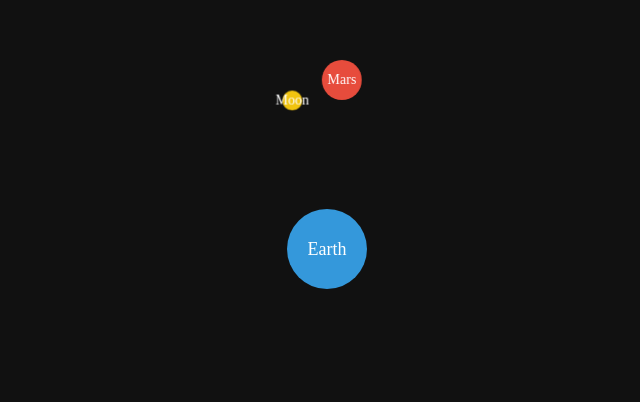
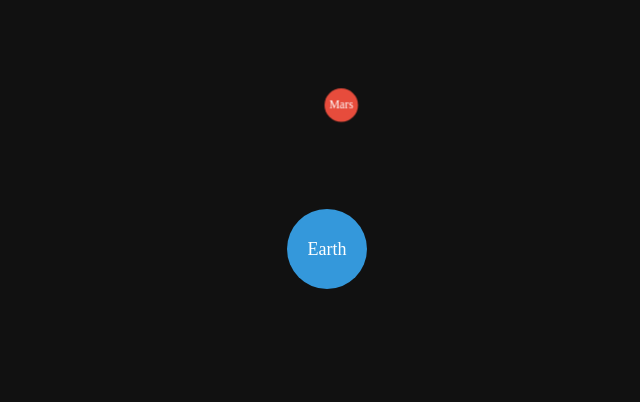
Before and after one commit to heal2017/heal2017.github.io, a plain HTML site: page index.html in a window 1280 px wide. Shown: the part 151-553 px from the top of the page, without its empty margins (313-953 px from the left). Drawn offline with Linux system fonts and the light colour scheme.

Commit message:
Update index.html

```diff
--- a/index.html
+++ b/index.html
@@ -3,7 +3,7 @@
 <head>
 <meta charset="UTF-8">
 <meta name="viewport" content="width=device-width, initial-scale=1.0">
-<title>3D Earth-Moon Model</title>
+<title>3D Orbit with Depth Effect</title>
 <style>
   * {
     margin: 0;
@@ -23,10 +23,13 @@
 
   .container {
     perspective: 1000px;
+    position: relative;
+    width: 300px;
+    height: 300px;
   }
 
   .center {
-    position: relative;
+    position: absolute;
     width: 80px;
     height: 80px;
     background-color: #3498db;
@@ -36,20 +39,14 @@
     align-items: center;
     color: white;
     font-size: 18px;
-    transform-style: preserve-3d;
-  }
-
-  .orbit {
-    position: absolute;
-    width: 300px;
-    height: 300px;
+    text-align: center;
     top: 50%;
     left: 50%;
     transform: translate(-50%, -50%);
-    transform-style: preserve-3d;
+    z-index: 1;
   }
 
-  .planet, .moon {
+  .orbiting-sphere {
     position: absolute;
     width: 40px;
     height: 40px;
@@ -60,49 +57,37 @@
     align-items: center;
     color: white;
     font-size: 14px;
-  }
-
-  .moon {
-    width: 20px;
-    height: 20px;
-    background-color: #f1c40f;
+    text-align: center;
   }
 </style>
 </head>
 <body>
   <div class="container">
     <div class="center">Earth</div>
-    <div class="orbit">
-      <div class="planet">Mars</div>
-      <div class="moon">Moon</div>
-    </div>
+    <div class="orbiting-sphere">Mars</div>
   </div>
 
   <script>
-    const orbit = document.querySelector('.orbit');
-    const planet = document.querySelector('.planet');
-    const moon = document.querySelector('.moon');
-
-    let anglePlanet = 0;
-    let angleMoon = 0;
+    const orbitingSphere = document.querySelector('.orbiting-sphere');
+    let angle = 0;
 
     function animate() {
-      // Planet rotation around the Earth
-      const radiusPlanet = 150;
-      anglePlanet += 0.02;
-      const xPlanet = radiusPlanet * Math.cos(anglePlanet);
-      const yPlanet = radiusPlanet * Math.sin(anglePlanet);
+      // 计算轨道半径
+      const radius = 150;
 
-      planet.style.transform = `translate3d(${xPlanet}px, ${yPlanet}px, 0)`;
+      // 更新角度以实现旋转效果
+      angle += 0.02;
 
-      // Moon rotation around the planet
-      const radiusMoon = 50;
-      angleMoon += 0.05;
-      const xMoon = xPlanet + radiusMoon * Math.cos(angleMoon);
-      const yMoon = yPlanet + radiusMoon * Math.sin(angleMoon);
+      // 计算 orbiting-sphere 的 3D 坐标
+      const x = radius * Math.cos(angle);
+      const y = radius * Math.sin(angle) / 2;  // 调整y坐标以模拟环绕效果
+      const z = radius * Math.sin(angle);
 
-      moon.style.transform = `translate3d(${xMoon}px, ${yMoon}px, 0)`;
+      // 根据 z 坐标设置缩放比例和 z-index
+      const scale = (z + radius) / (2 * radius) + 0.5;
+      orbitingSphere.style.transform = `translate3d(${x}px, ${y}px, ${z}px) scale(${scale})`;
 
+      // 递归调用 animate 实现平滑的动画效果
       requestAnimationFrame(animate);
     }
 
```
